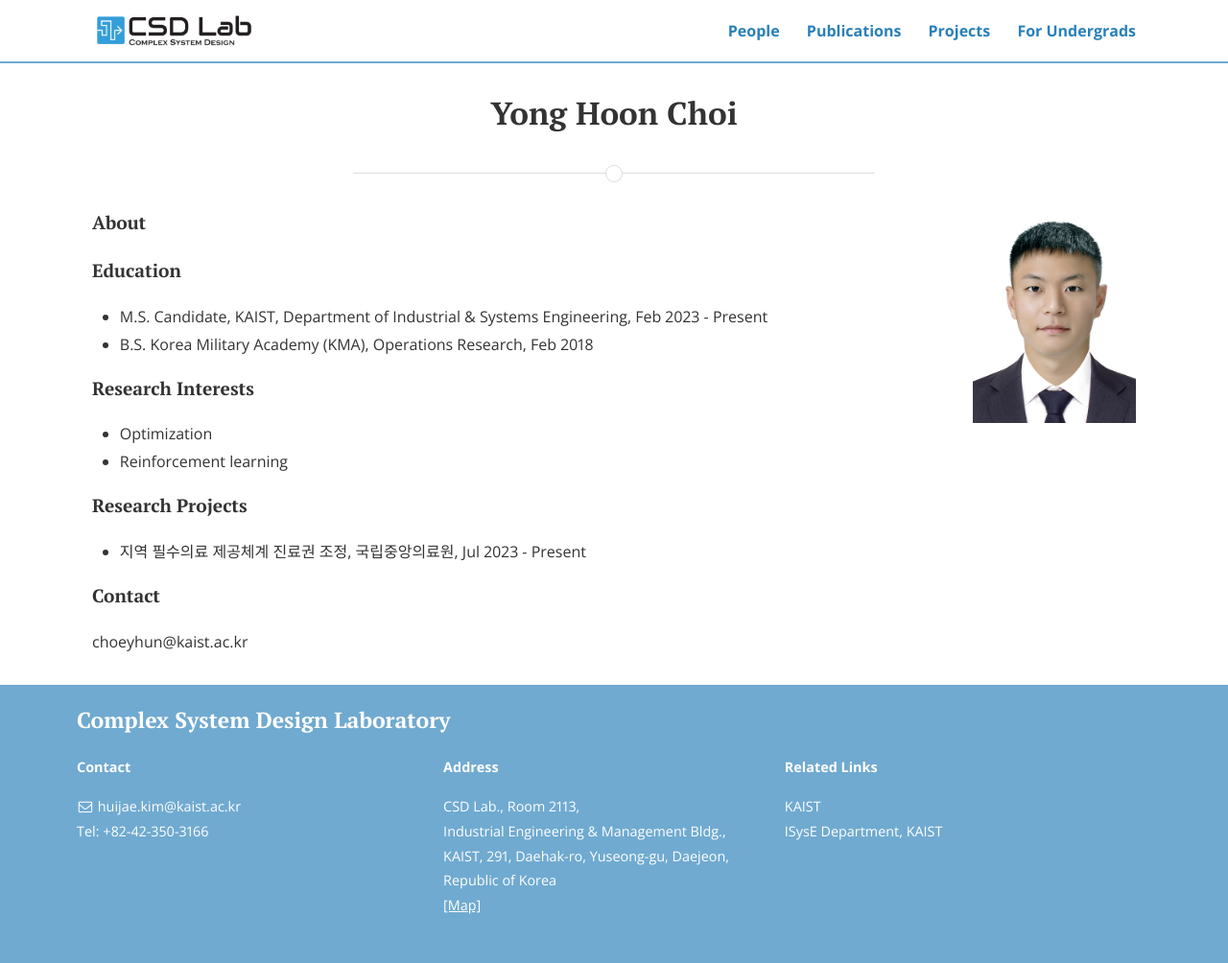
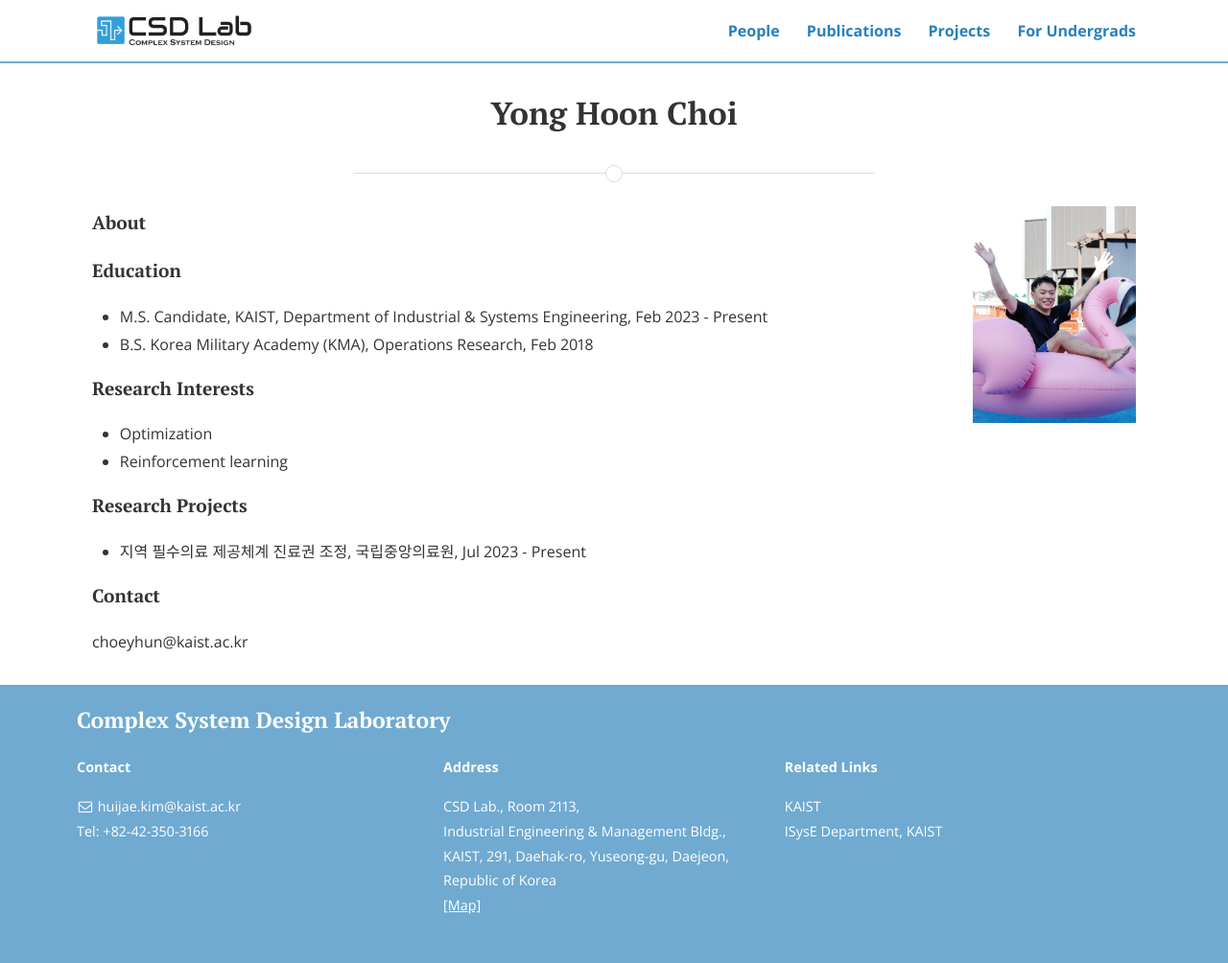
Before and after one commit to CSDlab-KAIST/csdlab-kaist.github.io, a Jekyll site: the page built from people/yonghoon.html, in a window 1280 px wide. Shown: the whole page at 96% size. Built offline with Jekyll 4.4.1, drawn with Linux system fonts in a browser that asks for light colours; nearby versions of some CDN libraries.

Commit message:
Update yonghoon.html

```diff
--- a/people/yonghoon.html
+++ b/people/yonghoon.html
@@ -8,7 +8,7 @@ title: Yong Hoon Choi
 <!--lists: li tag-->
 
 
-<img src="{{'/assets/img/members/yonghoon.jpg' | prepend: site.baseurl }}" style="float: right; width: 170px; margin: 0 0 2em 2em">
+<img src="{{'/assets/img/members/yonghoon_2.jpeg' | prepend: site.baseurl }}" style="float: right; width: 170px; margin: 0 0 2em 2em">
 
 <h4>About</h4>
 <p> </p>
```
